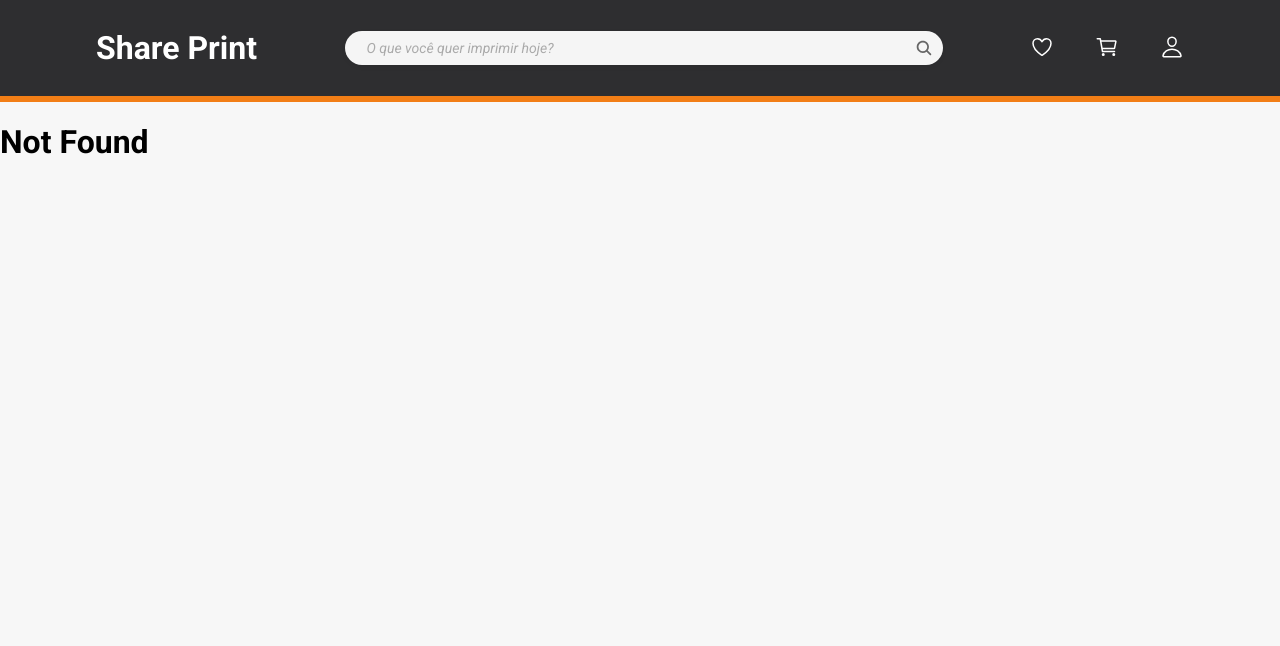
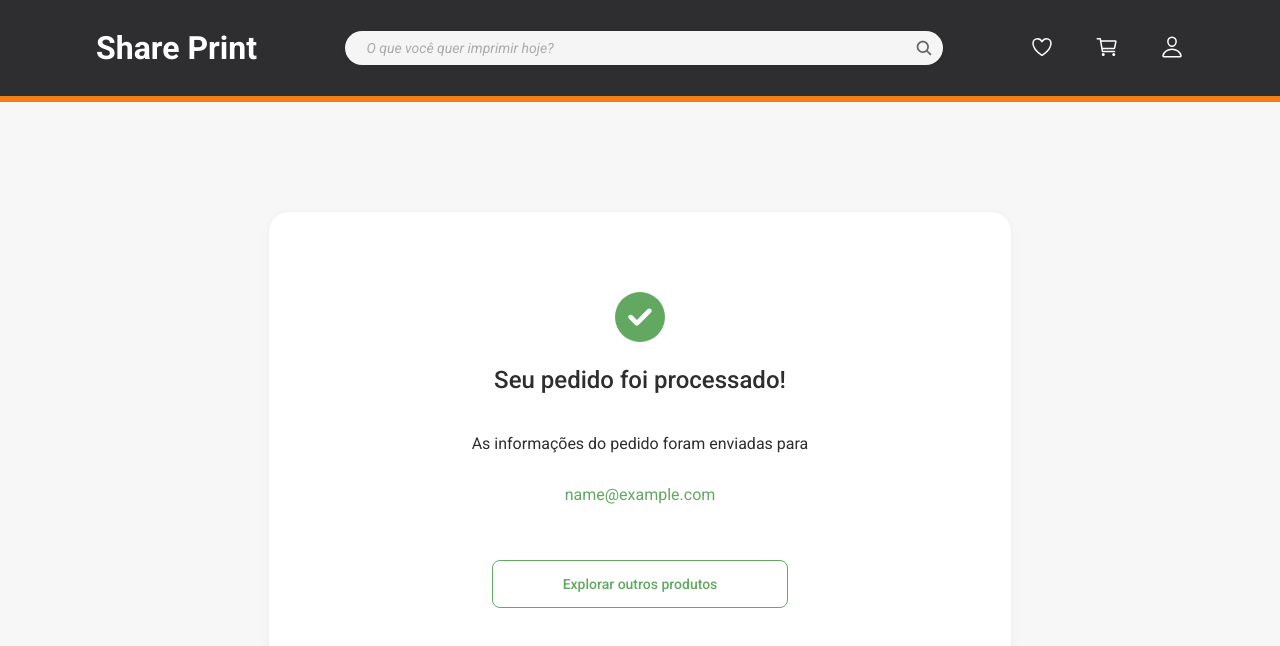
Before and after one commit to projeto-grafica/projeto-grafica-bocaboa, a React (Vite) app in the folder src/frontend/: page /compra-finalizada in a window 1280 px wide. Before the commit this address had no page. Shown: the top 646 px of the page. Built offline with nearby package versions, Linux system fonts and the light colour scheme; sample sign-in values are in the browser's storage.

Commit message:
✨ new: página de compra finalizada

```diff
--- a/src/frontend/src/components/Botoes.jsx
+++ b/src/frontend/src/components/Botoes.jsx
@@ -1,21 +1,21 @@
 import styled from "styled-components";
 import { ButtonDefault, ButtonFull } from "./styles/Botoes.style";
 
-const Botao = ({ Text, Type, onClick, Icon }) => {
-
+const Botao = ({ Text, Type, onClick, Icon, weight }) => {
     switch (Type) {
         case "cheio":
             return (
                 <ButtonFull>
-                    <button onClick={onClick}>{Text}</button>
+                    <button onClick={onClick} style={{fontWeight: weight}}>
+                        {Icon}
+                        {Text}
+                    </button>
                 </ButtonFull>
             );
-            break;
-
         default:
             return (
                 <ButtonDefault>
-                    <button onClick={onClick}>
+                    <button onClick={onClick} style={{fontWeight: weight}}>
                         {Icon}
                         {Text}
                     </button>
--- a/src/frontend/src/components/styles/Botoes.style.jsx
+++ b/src/frontend/src/components/styles/Botoes.style.jsx
@@ -5,23 +5,24 @@ export const ButtonDefault = styled.div`
     align-items: center;
     justify-content: center;
     border-radius: 8px;
+    width: 100%;
 
     button{
     display: flex;
     align-items: center;
     justify-content: center;
     background-color: transparent;
-    color: #4e8c4c;
-    border: 1.5px solid #4e8c4c;
+    color: #62A860;
+    border: 1.5px solid #62A860;
     gap: 0.5vw;
-    width: 15vw;
+    width: 100%;
     height: 6vh;
     border-radius: 8px;
     font-size: 14px;
     cursor: pointer;
     transition: background-color 0.3s;
         &:hover {
-            background-color: #4e8c4c;
+            background-color: #62A860;
             color: white;
         }
     }
@@ -41,7 +42,7 @@ export const ButtonFull = styled.div`
         font-size: 14px;
         cursor: pointer;
         transition: background-color 0.3s;
-        background-color: #4e8c4c;
+        background-color: #62A860;
         color: white;
         border: none;
 
--- /dev/null
+++ b/src/frontend/src/pages/CompraFinalizada.jsx
@@ -0,0 +1,88 @@
+import { useAuth } from "../context/AuthContext";
+import styled from 'styled-components';
+import { FaCircleCheck } from "react-icons/fa6";
+import { Link } from "react-router-dom";
+import Botao from "../components/Botoes";
+
+const CompraFinalizada = () => {
+    const { user } = useAuth();
+
+    return (
+        <Container>
+            <div className="card">
+                <FaCircleCheck size={50} color="#62A860"/>
+                <div className="text">
+                    <p>Seu pedido foi processado!</p>
+                    <div className="infos">
+                        <p>As informações do pedido foram enviadas para</p>
+                        <p>{user.email}</p>
+                    </div>
+                </div>
+                <div className="divBotao">
+                    <Link to="/" style={{ textDecoration: 'none', width: '100%' }}>
+                        <Botao Text="Explorar outros produtos" Type="vazado" weight="500" />
+                    </Link>
+                </div>
+            </div>
+        </Container>
+    );
+};
+
+export default CompraFinalizada;
+
+const Container = styled.div`
+    display: flex;
+    justify-content: center;
+    align-items: center;
+    height: 87vh;
+
+    .card{
+        display: flex;
+        flex-direction: column;
+        align-items: center;
+        justify-content: center;
+        background-color: white;
+        width: 58vw;
+        height: auto;
+        padding: 10vh 0;
+        border-radius: 20px;
+        box-shadow: 0 2px 10px rgba(0, 0, 0, 0.05);
+
+        .divBotao{
+            display: flex;
+            justify-content: center;
+            width: 40%;
+        }
+
+        .text{
+            display: flex;
+            flex-direction: column;
+            align-items: center;
+            color: #2E2E30;
+            margin-bottom: 5vh;
+
+            > p {
+                font-size: 18px;
+                font-size: 24px;
+                font-weight: 500;
+            }
+
+
+            .infos{
+                display: flex;
+                flex-direction: column;
+                align-items: center;
+                font-size: 16px;
+
+                p{
+                    color- #2E2E30;
+                    margin: 2vh;
+                    &:last-of-type{
+                        color: #62A860
+                    }
+                }
+            }
+        }
+
+    }
+`;
--- a/src/frontend/src/routes.jsx
+++ b/src/frontend/src/routes.jsx
@@ -13,6 +13,7 @@ import Navbar from "./components/NavBar.jsx";
 import Cadastro from "./pages/Cadastro.jsx";
 import VerificarEmail from "./pages/VerificarEmail.jsx";
 import Suporte from "./pages/Suporte.jsx";
+import CompraFinalizada from "./pages/CompraFinalizada.jsx";
 
 const AppRoutes = () => {
     const location = useLocation();
@@ -35,6 +36,7 @@ const AppRoutes = () => {
                 <Route path="/produtos/:nome" element={<Produtos />} />
                 <Route path="/produto/:nome" element={<Produto />} />
                 <Route path="/dashboard" element={<ProtectedRoute element={<Dashboard />} />} />
+                <Route path="/compra-finalizada" element={<ProtectedRoute element={< CompraFinalizada/>} />}/>
                 <Route path="*" element={<h1>Not Found</h1>} />
             </Routes>
         </>
```
